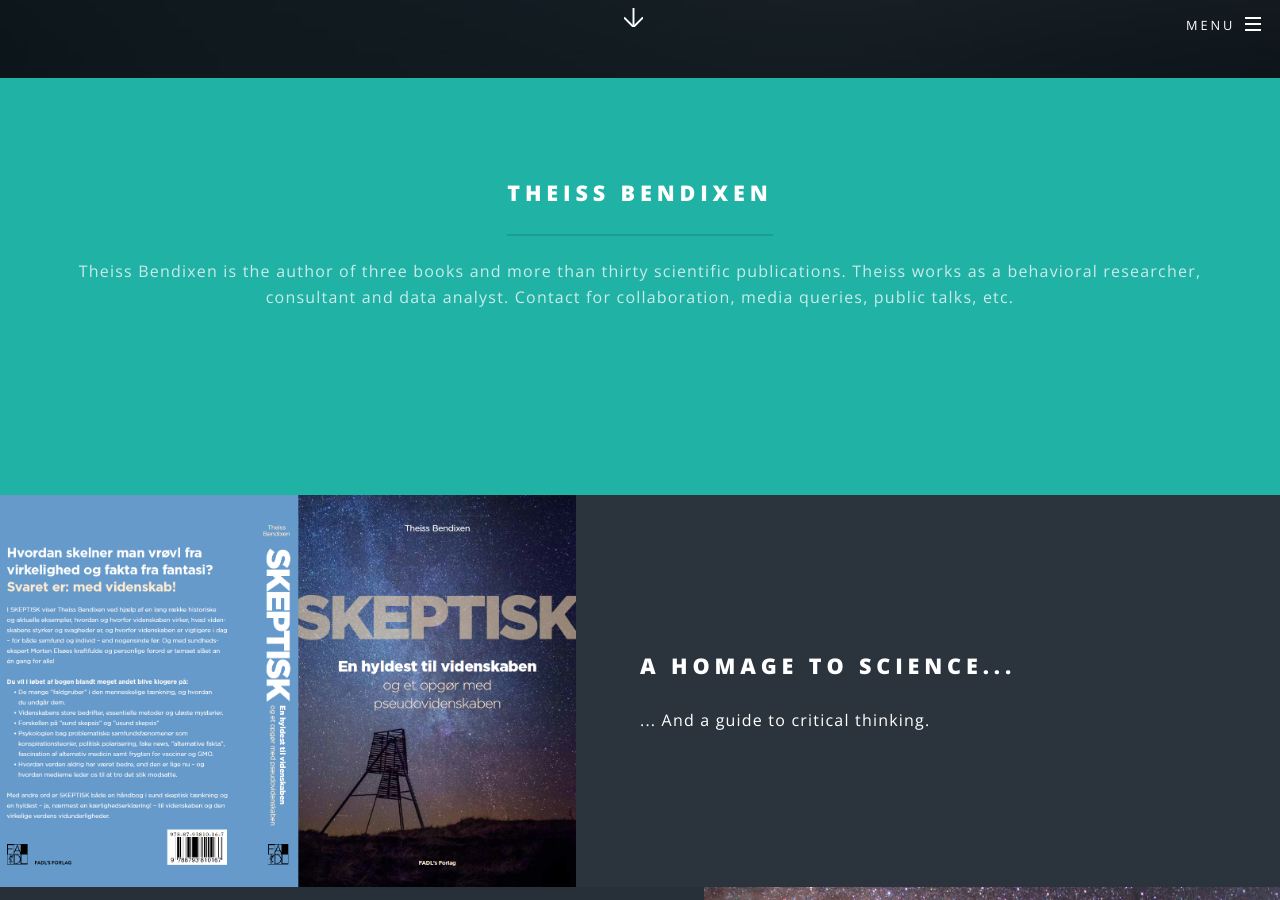
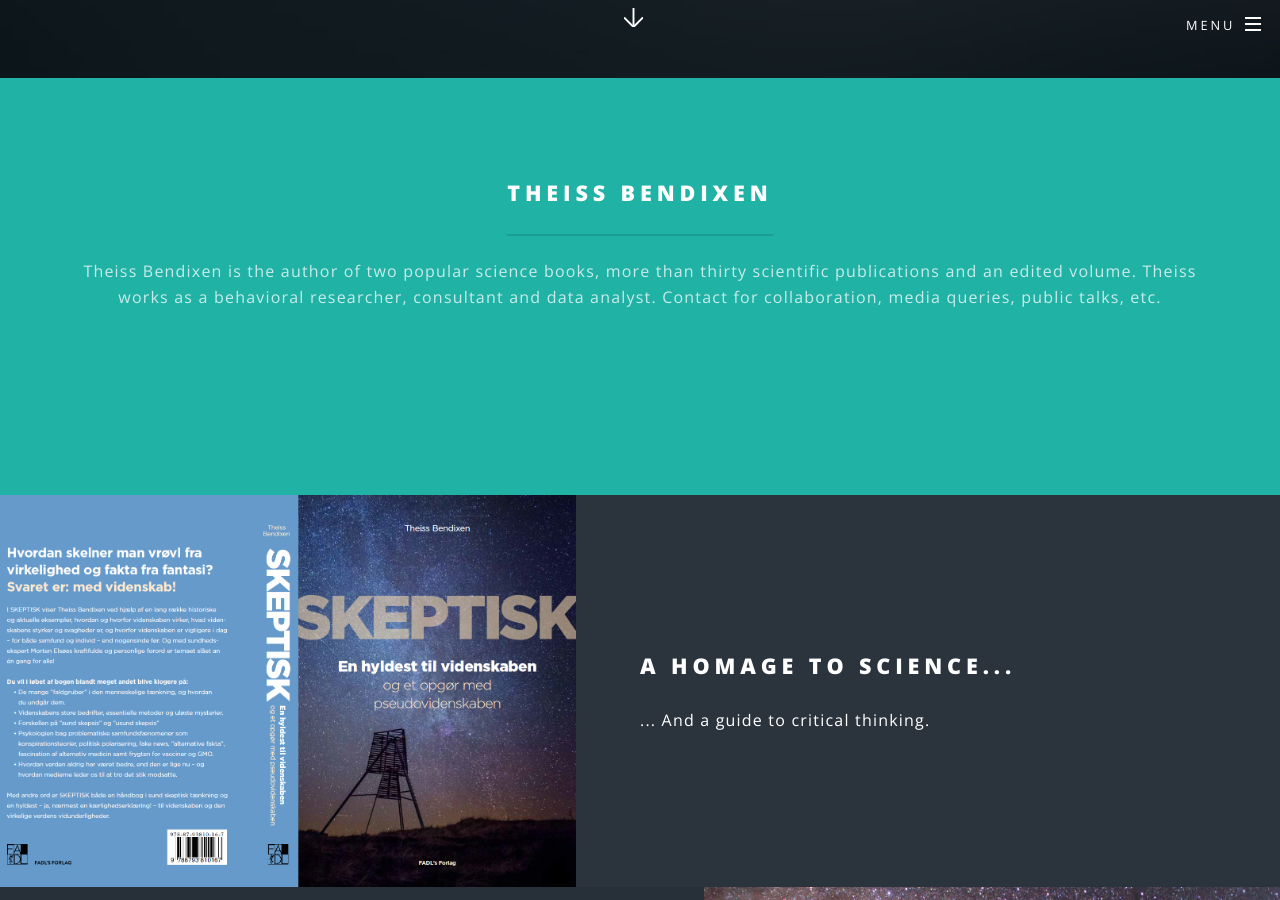
Before and after one commit to tbendixen/tbendixen.github.io, a Jekyll site: the page built from index.html, in a window 1280 px wide and 900 px high, scrolled down 822 px. Built offline with Jekyll 4.4.1, drawn with Linux system fonts in a browser that asks for light colours.

Commit message:
Update index.html

```diff
--- a/index.html
+++ b/index.html
@@ -19,7 +19,7 @@ layout: landing
 						<div class="inner">
 							<header class="major">
 								<h2>Theiss Bendixen<br /></h2>
-								<p>Theiss Bendixen is the author of three books and more than thirty scientific publications.
+								<p>Theiss Bendixen is the author of two popular science books, more than thirty scientific publications and an edited volume.
 								Theiss works as a behavioral researcher, consultant and data analyst. Contact for collaboration, media queries, public talks, etc.</p>
 							</header>
 							<ul class="icons major">
```
